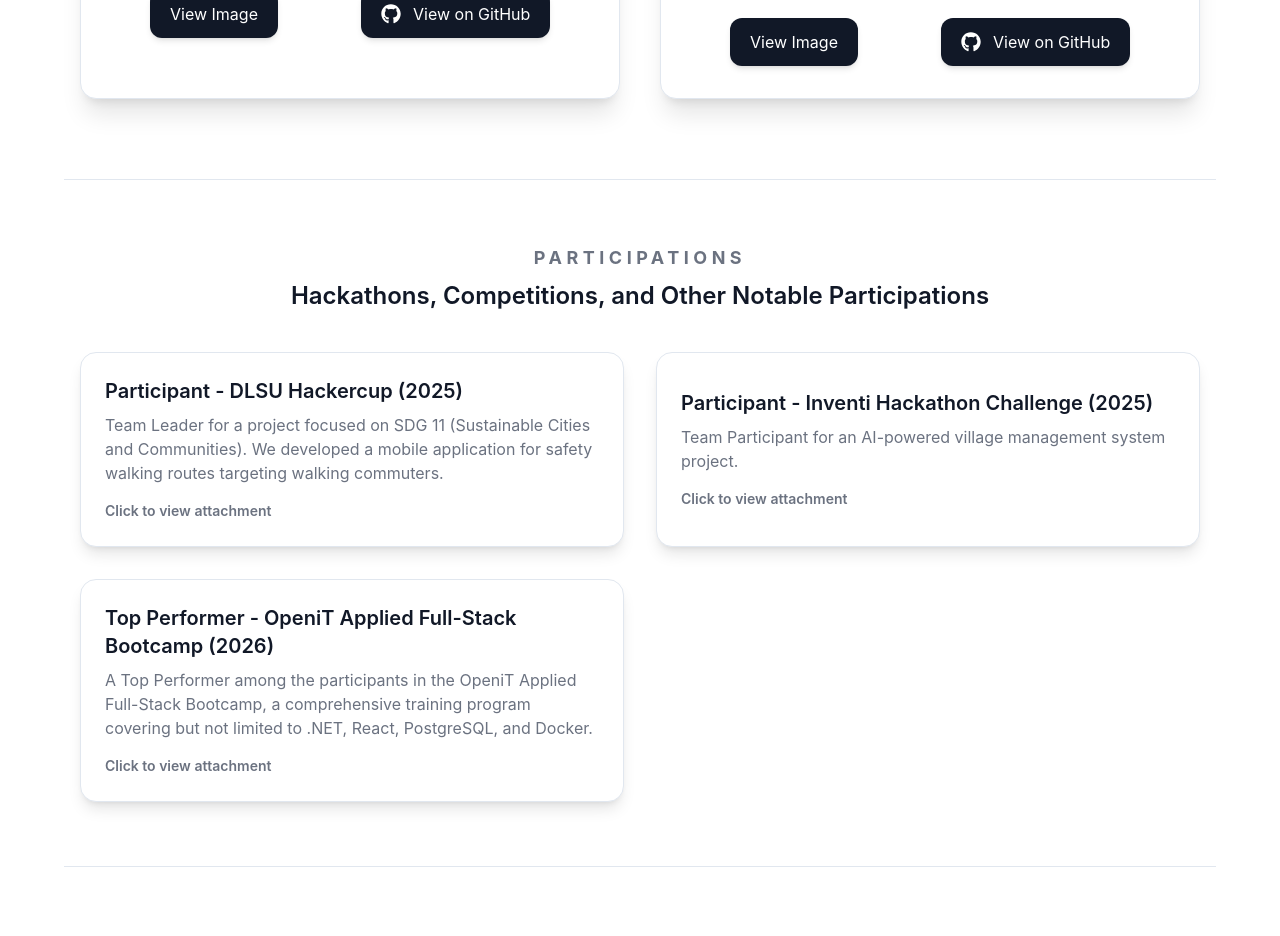
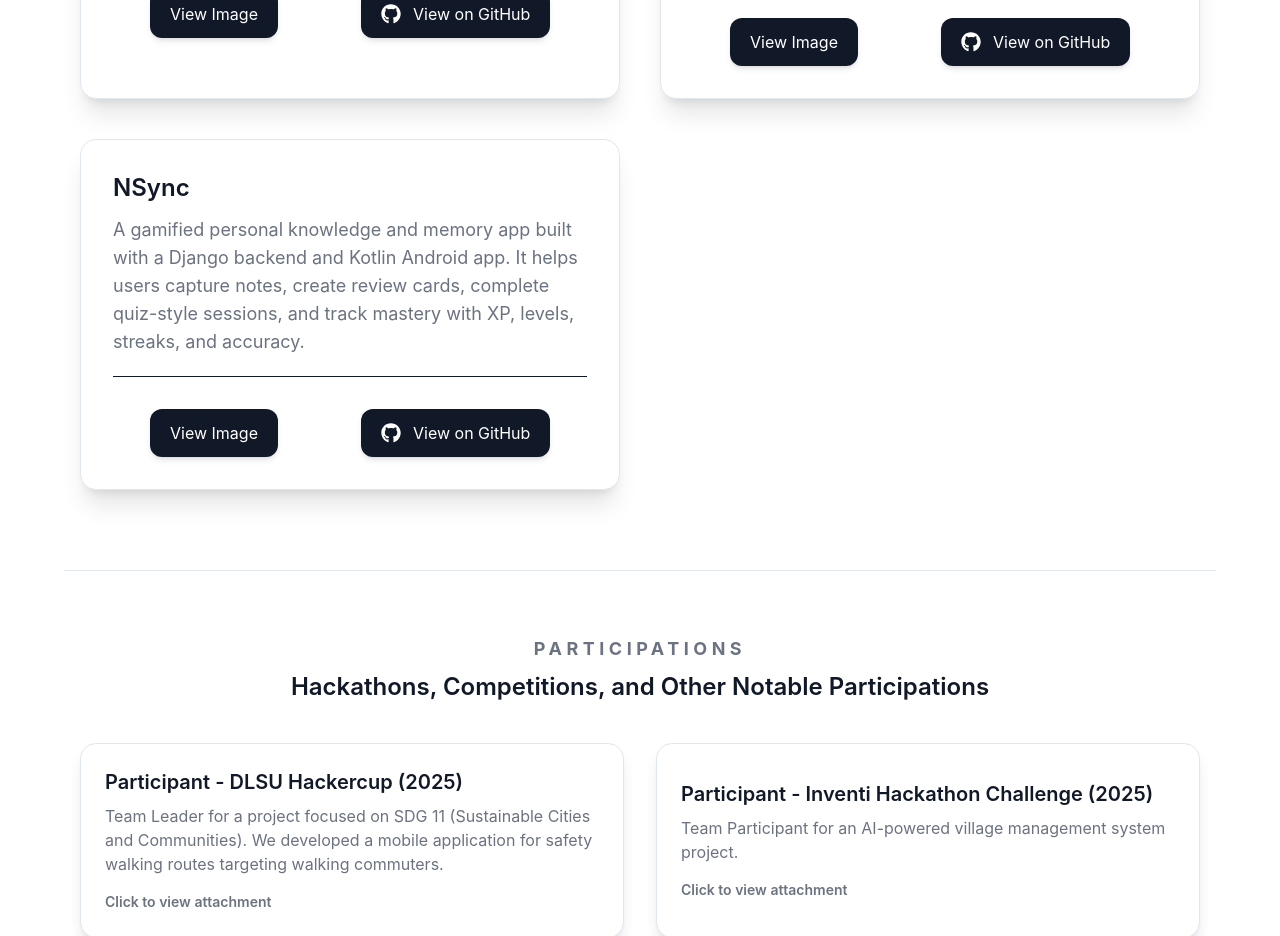
Before and after one commit to ur1el0/Portfolio, a React (Vite) app: page / in a window 1280 px wide. Shown: the part 2520-3456 px from the top of the page. Built offline with nearby package versions, Linux system fonts and the light colour scheme.

Commit message:
feat(project): add NSync project to portfolio

```diff
--- a/src/sections/ProjectSection.jsx
+++ b/src/sections/ProjectSection.jsx
@@ -1,6 +1,7 @@
 import ProjectCard from '../components/ui/ProjectCard'
 import paldo from '../assets/projects/paldo.png'
 import lockad from '../assets/projects/lockad.png'
+import nsync from '../assets/projects/nsync.png'
 
 export const ProjectSection = () =>
 {
@@ -16,6 +17,12 @@ export const ProjectSection = () =>
             description: 'A basic navigation web application for finding routes for commuters. It is not a real-time navigation app and is only intended for demonstration purposes and will be further developed in the near future.',
             githubHref: 'https://github.com/ur1el0/Lock-Ad-v2.git',
             onViewImage: () => window.open(lockad, '_blank'),
+        },
+        {
+            title: 'NSync',
+            description: 'A gamified personal knowledge and memory app built with a Django backend and Kotlin Android app. It helps users capture notes, create review cards, complete quiz-style sessions, and track mastery with XP, levels, streaks, and accuracy.',
+            githubHref: 'https://github.com/ur1el0/NSync.git',
+            onViewImage: () => window.open(nsync, '_blank'),
         },
     ]
 
```
Also changed, not shown: src/assets/projects/nsync.png (added).
